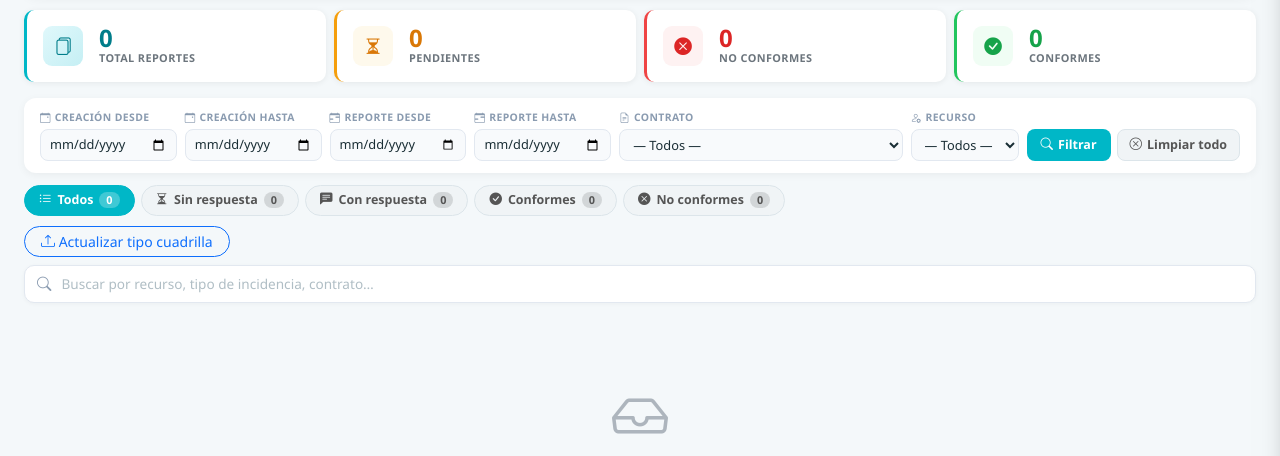
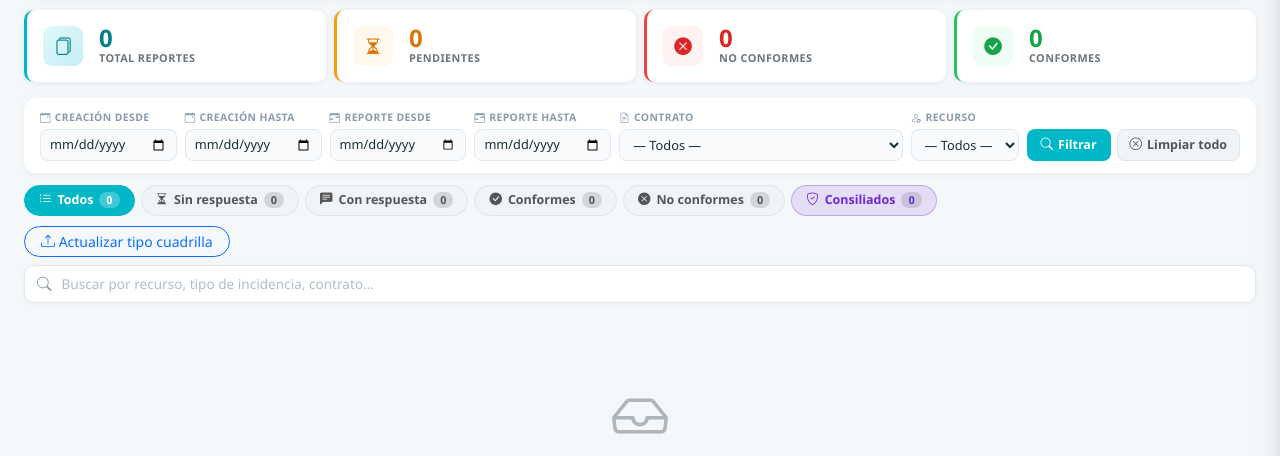
Before and after one commit to mariajosebarreto75/Incidencias, a Flask app: page /neo/validar-reportes in a window 1280 px wide; the page is wider, and only the part inside the window is pictured. Shown: the part 210-666 px from the top of that part. Run offline with Flask 3, Linux system fonts and the light colour scheme; the visitor is signed in with stand-in values (Sample User, id 1); data that the repository does not hold is empty; some libraries are stand-ins or nearby versions.

Commit message:
feat: añadir chip Consiliados en validar reportes NEO y coordinador

```diff
--- a/app/templates/coordinador/panel_reportes.html
+++ b/app/templates/coordinador/panel_reportes.html
@@ -208,6 +208,10 @@
         <button class="vr-tab con-respuesta" data-filtro="con-respuesta"><i class="bi bi-chat-left-text-fill"></i> En espera <span class="vr-tab-cnt" id="cnt-con-respuesta">0</span></button>
         <button class="vr-tab conforme" data-filtro="conforme"><i class="bi bi-check-circle-fill"></i> Conformes <span class="vr-tab-cnt" id="cnt-conforme">0</span></button>
         <button class="vr-tab no-conforme" data-filtro="no-conforme"><i class="bi bi-x-circle-fill"></i> No conformes <span class="vr-tab-cnt" id="cnt-no-conforme">0</span></button>
+        <button class="vr-tab" data-filtro="consiliado"
+                style="background:rgba(109,40,217,.12);color:#6d28d9;border-color:rgba(109,40,217,.3)">
+            <i class="bi bi-shield-check"></i> Consiliados <span class="vr-tab-cnt" id="cnt-consiliado">0</span>
+        </button>
     </div>
 
     <!-- BUSCADOR -->
@@ -353,7 +357,7 @@
 <script>
 (function () {
     const filas = Array.from(document.querySelectorAll(".vr-fila"));
-    const cats  = ["todos","abierto","con-respuesta","conforme","no-conforme"];
+    const cats  = ["todos","abierto","con-respuesta","conforme","no-conforme","consiliado"];
     cats.forEach(c => {
         const el = document.getElementById("cnt-" + c);
         if (!el) return;
--- a/app/templates/neo/validar_reportes.html
+++ b/app/templates/neo/validar_reportes.html
@@ -148,6 +148,11 @@
             <i class="bi bi-x-circle-fill"></i> No conformes
             <span class="vr-tab-cnt" id="cnt-no-conforme">0</span>
         </button>
+        <button class="vr-tab" data-filtro="consiliado"
+                style="background:rgba(109,40,217,.12);color:#6d28d9;border-color:rgba(109,40,217,.3)">
+            <i class="bi bi-shield-check"></i> Consiliados
+            <span class="vr-tab-cnt" id="cnt-consiliado">0</span>
+        </button>
     </div>
 
     <!-- BARRA SELECCIÓN -->
@@ -281,7 +286,7 @@
 
     /* ── Contadores por categoría ── */
     const filas = Array.from(document.querySelectorAll(".vr-fila"));
-    const cats  = ["todos","abierto","con-respuesta","conforme","no-conforme"];
+    const cats  = ["todos","abierto","con-respuesta","conforme","no-conforme","consiliado"];
     cats.forEach(c => {
         const el = document.getElementById("cnt-" + c);
         if (!el) return;
```
